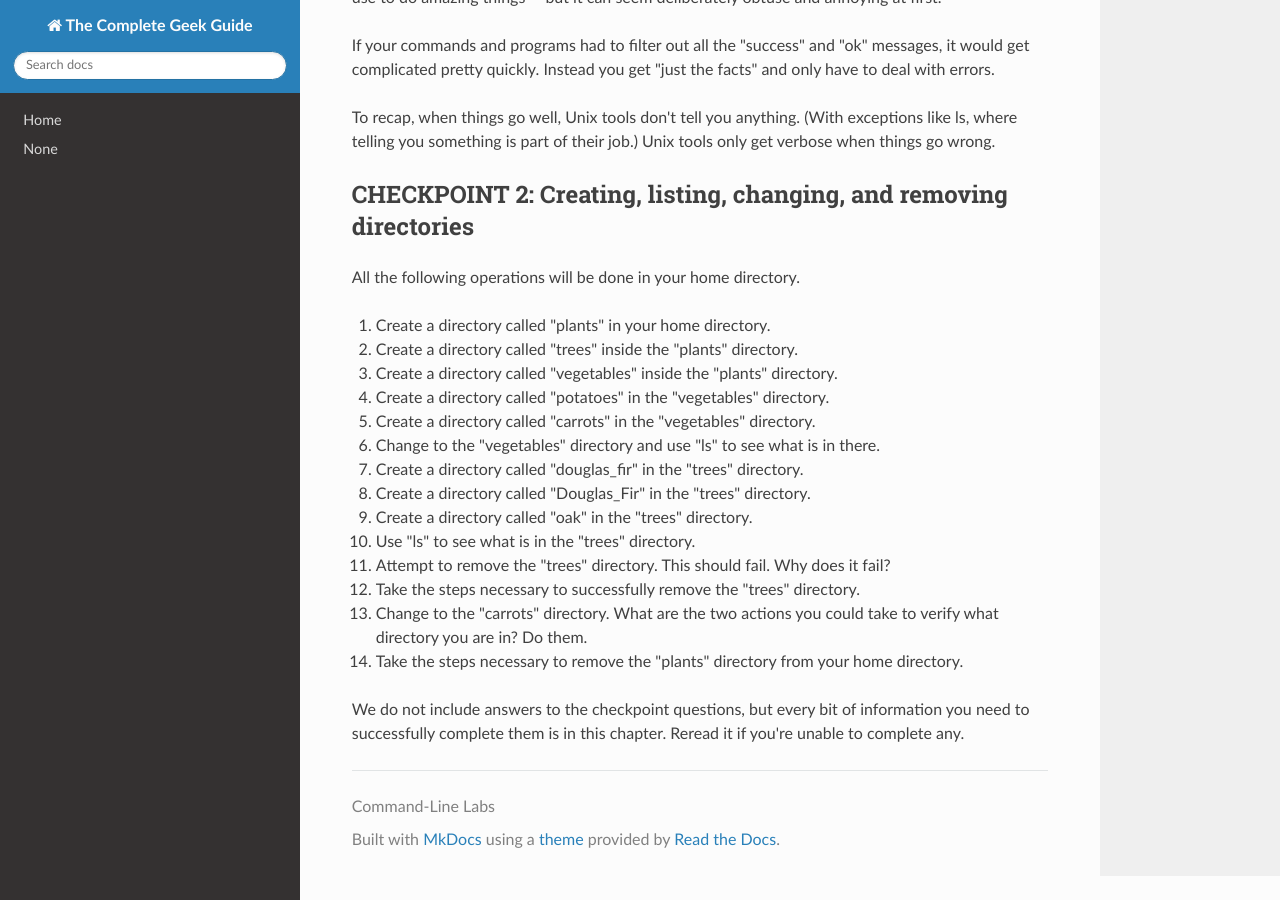
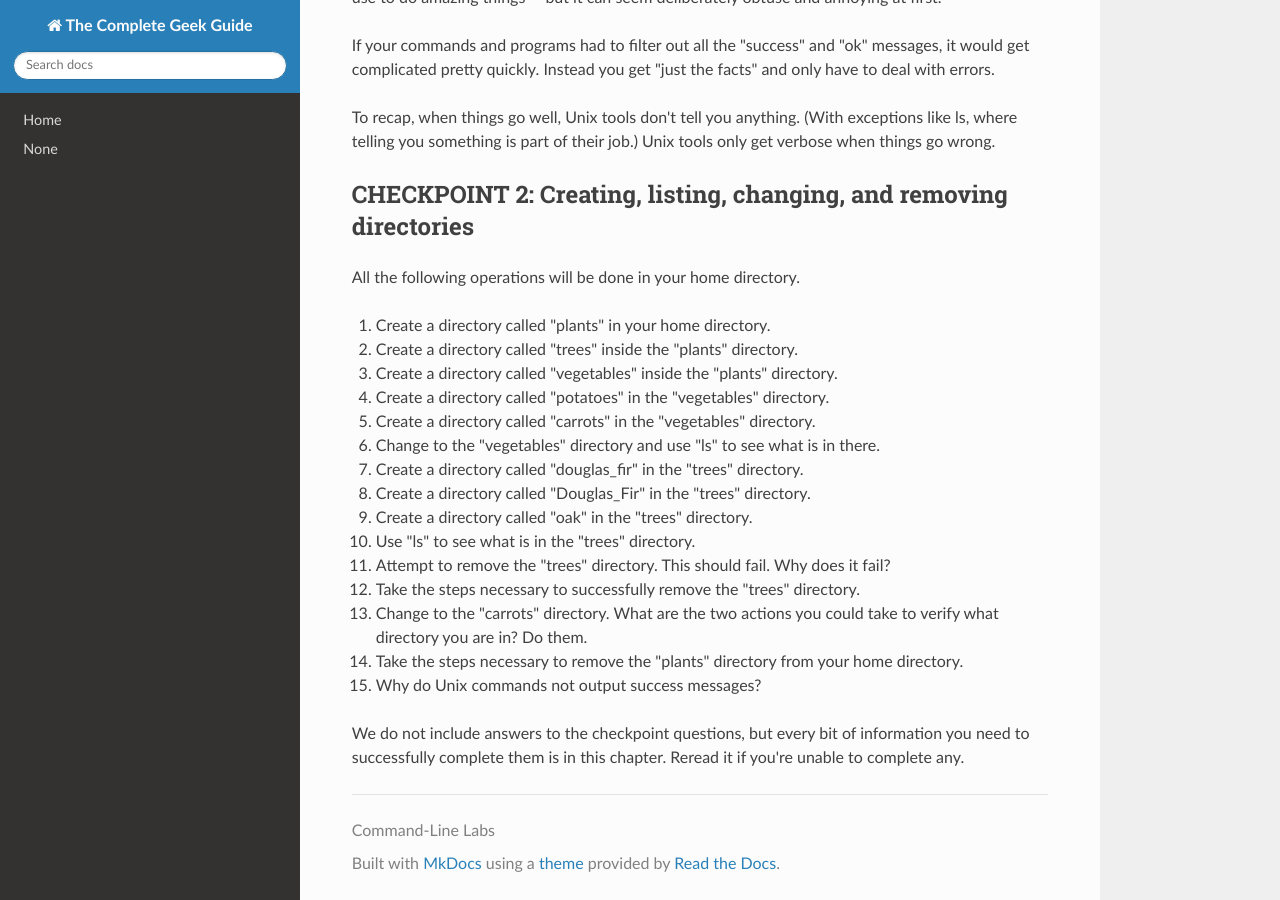
Before and after one commit to CommandLineLabs/completegeek, an MkDocs documentation site: the page built from docs/002-directories.md, in a window 1280 px wide and 900 px high, scrolled down 3831 px. Built offline with MkDocs 1.6.1, drawn with Linux system fonts in a browser that asks for light colours; nearby versions of some CDN libraries.

Commit message:
Adding checkpoint about Unix terseness.

```diff
--- a/docs/002-directories.md
+++ b/docs/002-directories.md
@@ -157,5 +157,6 @@ All the following operations will be done in your home directory.
 1. Take the steps necessary to successfully remove the "trees" directory.
 1. Change to the "carrots" directory. What are the two actions you could take to verify what directory you are in? Do them.
 1. Take the steps necessary to remove the "plants" directory from your home directory.
+1. Why do Unix commands not output success messages?
 
 We do not include answers to the checkpoint questions, but every bit of information you need to successfully complete them is in this chapter. Reread it if you're unable to complete any.
```
